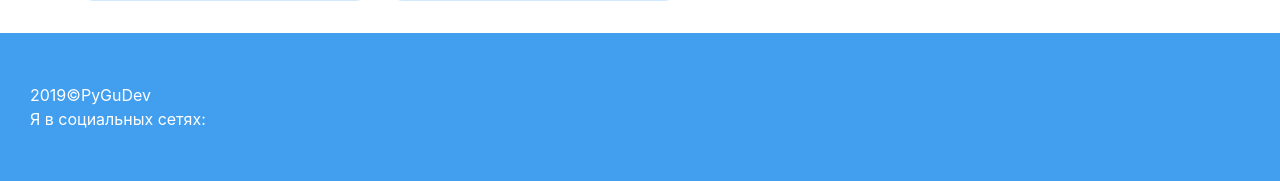
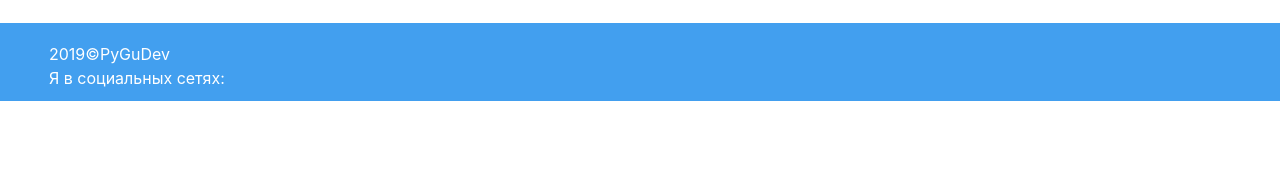
Before and after one commit to PyGuDev/SiteMam, a Django app: page / in a window 1280 px wide. Shown: the part 1540-1721 px from the top of the page. After the commit the page ends 1641 px from the top, so only its background shows below. Run offline with Django 3.2, Linux system fonts and the light colour scheme; some libraries are stand-ins or nearby versions.

Commit message:
resize footer

```diff
--- a/static/base/css/style.css
+++ b/static/base/css/style.css
@@ -20,8 +20,6 @@
     margin-left: auto;
     display: block;
     margin-right: auto;
-}
-}
 }
 
 .icons img{
@@ -48,7 +46,7 @@
     font-weight: 600;
 }
 footer {
-    padding: 50px 30px;
+    padding: 19px 0 11px 49px;
     background: #429FEF;
     width: 100%;
     color: #fff;
```
